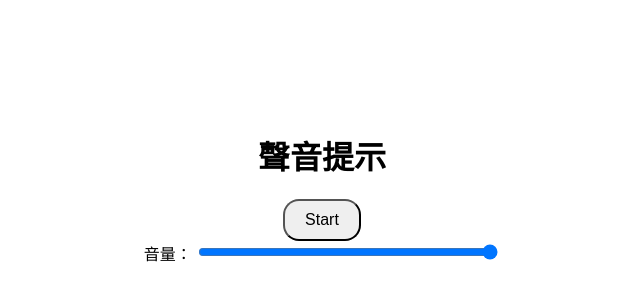
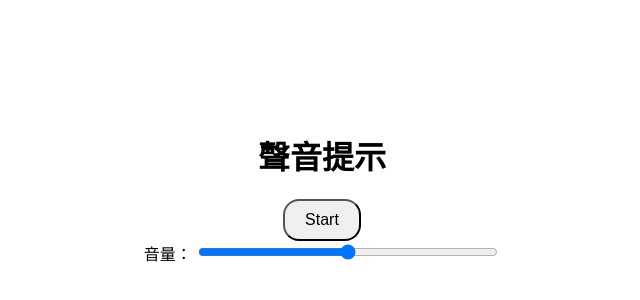
Before and after one commit to YouCheng1126/YouCheng1126.github.io, a plain HTML site: page index.html in a window 1280 px wide. Shown: the part 220-520 px from the top of the page, without its empty margins (318-958 px from the left). Drawn offline with Linux system fonts and the light colour scheme.

Commit message:
Update index.html

```diff
--- a/index.html
+++ b/index.html
@@ -43,7 +43,7 @@
 
     <div class="slider-container">
         <label for="volume">音量：</label>
-        <input type="range" id="volume" min="0" max="1" step="0.01" value="1">
+        <input type="range" id="volume" min="0" max="1" step="0.01" value="0.5">
     </div>
 
     <script>
```
